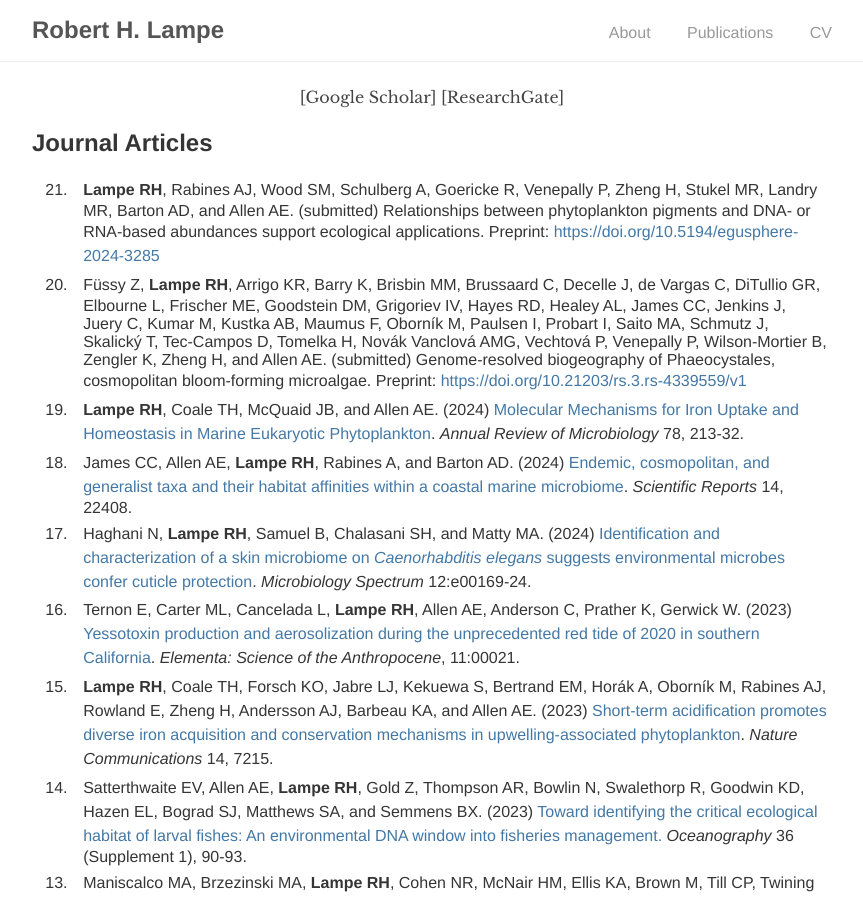
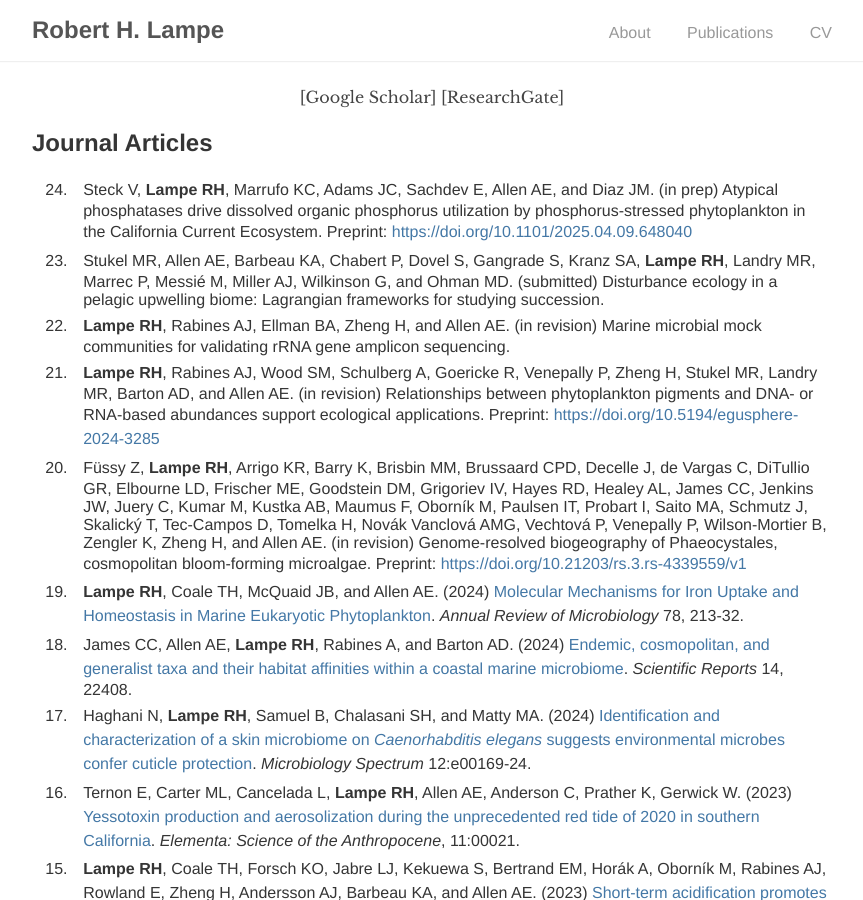
Before and after one commit to rhlampe/rhlampe.github.io, a Jekyll site: the page built from publications/index.html, in a window 1280 px wide and 900 px high. Shown: the whole window, without its empty margins (208-1071 px from the left). Built offline with Jekyll 4.4.1, drawn with Linux system fonts in a browser that asks for light colours.

Commit message:
update pubs

```diff
--- a/publications/index.html
+++ b/publications/index.html
@@ -11,8 +11,11 @@ title: Publications
 
 <div id="publications" class="publications">
 <ol reversed>
-	<li><b>Lampe RH</b>, Rabines AJ, Wood SM, Schulberg A, Goericke R, Venepally P, Zheng H, Stukel MR, Landry MR, Barton AD, and Allen AE. (submitted) Relationships between phytoplankton pigments and DNA- or RNA-based abundances support ecological applications. Preprint: <a href="https://doi.org/10.5194/egusphere-2024-3285">https://doi.org/10.5194/egusphere-2024-3285</a></li>
-  <li>F&#252;ssy Z, <b>Lampe RH</b>, Arrigo KR, Barry K, Brisbin MM, Brussaard C, Decelle J, de Vargas C, DiTullio GR, Elbourne L, Frischer ME, Goodstein DM, Grigoriev IV, Hayes RD, Healey AL, James CC, Jenkins J, Juery C, Kumar M, Kustka AB, Maumus F, Oborn&iacute;k M, Paulsen I, Probart I, Saito MA, Schmutz J, Skalick&#253; T, Tec-Campos D, Tomelka H, Nov&#225;k Vanclov&#225; AMG, Vechtov&#225; P, Venepally P, Wilson-Mortier B, Zengler K, Zheng H, and Allen AE. (submitted) Genome-resolved biogeography of Phaeocystales, cosmopolitan bloom-forming microalgae. Preprint: <a href="https://doi.org/10.21203/rs.3.rs-4339559/v1">https://doi.org/10.21203/rs.3.rs-4339559/v1</a></li>
+  <li>Steck V, <b>Lampe RH</b>, Marrufo KC, Adams JC, Sachdev E, Allen AE, and Diaz JM. (in prep) Atypical phosphatases drive dissolved organic phosphorus utilization by phosphorus-stressed phytoplankton in the California Current Ecosystem. Preprint: <a href="https://doi.org/10.1101/2025.04.09.648040">https://doi.org/10.1101/2025.04.09.648040</a></li>
+  <li>Stukel MR, Allen AE, Barbeau KA, Chabert P, Dovel S, Gangrade S, Kranz SA, <b>Lampe RH</b>, Landry MR, Marrec P, Messi&eacute; M, Miller AJ, Wilkinson G, and Ohman MD. (submitted) Disturbance ecology in a pelagic upwelling biome: Lagrangian frameworks for studying succession.</li>
+  <li><b>Lampe RH</b>, Rabines AJ, Ellman BA, Zheng H, and Allen AE. (in revision) Marine microbial mock communities for validating rRNA gene amplicon sequencing.</li>
+  <li><b>Lampe RH</b>, Rabines AJ, Wood SM, Schulberg A, Goericke R, Venepally P, Zheng H, Stukel MR, Landry MR, Barton AD, and Allen AE. (in revision) Relationships between phytoplankton pigments and DNA- or RNA-based abundances support ecological applications. Preprint: <a href="https://doi.org/10.5194/egusphere-2024-3285">https://doi.org/10.5194/egusphere-2024-3285</a></li>
+  <li>F&#252;ssy Z, <b>Lampe RH</b>, Arrigo KR, Barry K, Brisbin MM, Brussaard CPD, Decelle J, de Vargas C, DiTullio GR, Elbourne LD, Frischer ME, Goodstein DM, Grigoriev IV, Hayes RD, Healey AL, James CC, Jenkins JW, Juery C, Kumar M, Kustka AB, Maumus F, Oborn&iacute;k M, Paulsen IT, Probart I, Saito MA, Schmutz J, Skalick&#253; T, Tec-Campos D, Tomelka H, Nov&#225;k Vanclov&#225; AMG, Vechtov&#225; P, Venepally P, Wilson-Mortier B, Zengler K, Zheng H, and Allen AE. (in revision) Genome-resolved biogeography of Phaeocystales, cosmopolitan bloom-forming microalgae. Preprint: <a href="https://doi.org/10.21203/rs.3.rs-4339559/v1">https://doi.org/10.21203/rs.3.rs-4339559/v1</a></li>
   <li><b>Lampe RH</b>, Coale TH, McQuaid JB, and Allen AE. (2024) <a href="https://doi.org/10.1146/annurev-micro-041222-023252">Molecular Mechanisms for Iron Uptake and Homeostasis in Marine Eukaryotic Phytoplankton</a>. <i>Annual Review of Microbiology</i> 78, 213-32.</li>
   <li>James CC, Allen AE, <b>Lampe RH</b>, Rabines A, and Barton AD. (2024) <a href="https://doi.org/10.1038/s41598-024-69991-3">Endemic, cosmopolitan, and generalist taxa and their habitat affinities within a coastal marine microbiome</a>. <i>Scientific Reports</i> 14, 22408.</li>
   <li>Haghani N, <b>Lampe RH</b>, Samuel B, Chalasani SH, and Matty MA. (2024) <a href="https://journals.asm.org/doi/10.1128/spectrum.00169-24">Identification and characterization of a skin microbiome on <i>Caenorhabditis elegans</i> suggests environmental microbes confer cuticle protection</a>. <i>Microbiology Spectrum</i> 12:e00169-24.</li>
```
